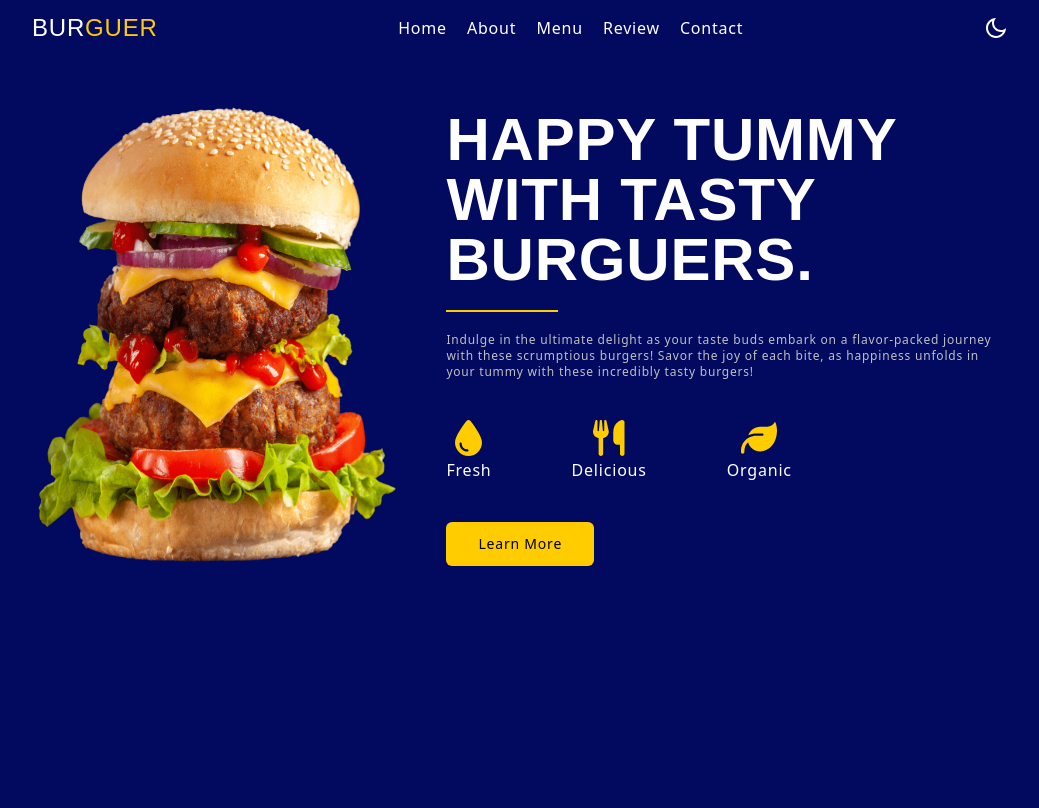
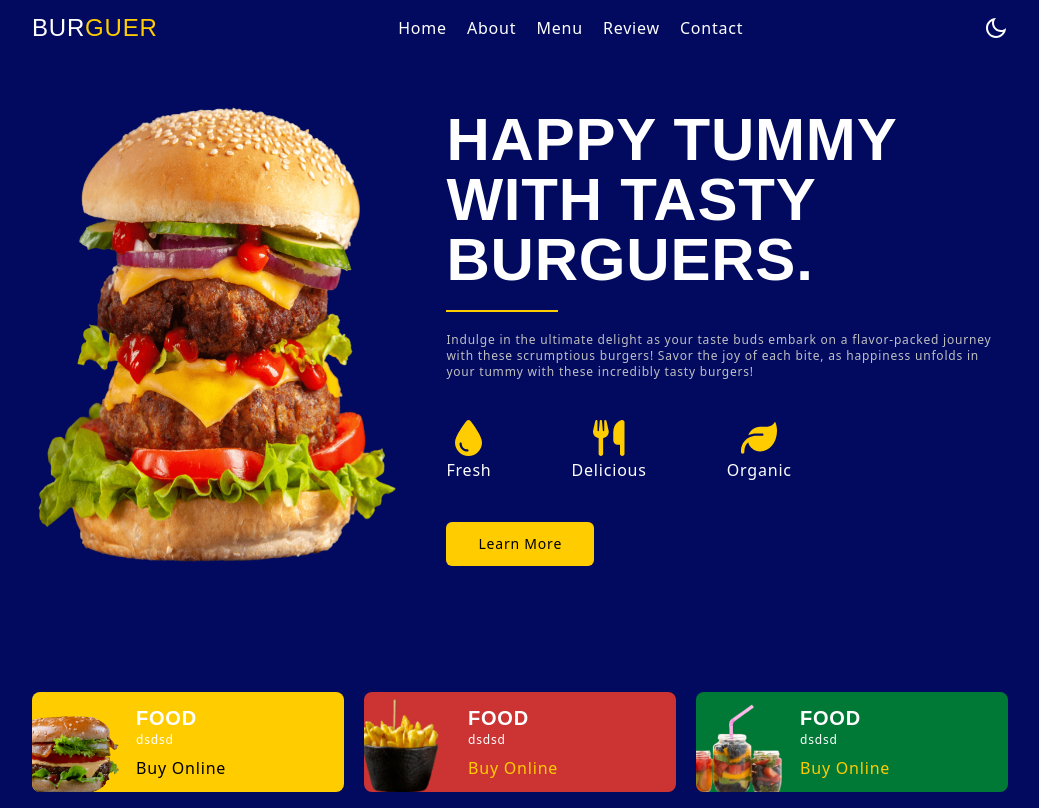
Before and after one commit to renatumb/burguer-react-tailwind, a React (Vite) app: page / in a window 1280 px wide. Shown: the whole page, without its empty margins (120-1159 px from the left). Built offline with nearby package versions, Linux system fonts and the light colour scheme.

Commit message:
Category section ( Home )

```diff
--- a/src/components/Main.tsx
+++ b/src/components/Main.tsx
@@ -1,9 +1,11 @@
 import Home from "./sections/Home.tsx";
+import Category from "./sections/Category.tsx";
 
 export default function Main() {
     return (
         <main>
             <Home/>
+            <Category />
         </main>
     )
 }
--- /dev/null
+++ b/src/components/sections/Category.tsx
@@ -0,0 +1,52 @@
+import burger1 from "./../../assets/img/burger-1.png"
+import snack1 from "./../../assets/img/snack-1.png"
+import beverage1 from "./../../assets/img/beverage-2.png"
+
+export default function Category() {
+    return (
+        <section id="category">
+            <div className="container flex flex-col gap-5  md:flex-row">
+                {/** **/}
+                <div className="bg-secondaryColor flex py-3 rounded-lg overflow-hidden md:flex-1">
+                    <div className="basis-1/3 relative">
+                        <img src={burger1} alt="category image" className="absolute w-28 -bottom-4 -left-4"/>
+                    </div>
+                    <div>
+                        <div className="mb-2">
+                            <h4 className="card__title">Food</h4>
+                            <p className="text-xs">dsdsd</p>
+                        </div>
+                        <a className="text-blackColor cursor-pointer" href="">Buy Online</a>
+                    </div>
+                </div>
+                {/** **/}
+                <div className="bg-redColor flex py-3 rounded-lg overflow-hidden md:flex-1">
+                    <div className="basis-1/3 relative">
+                        <img src={snack1} alt="category image" className="absolute w-28 -bottom-4 -left-4"/>
+                    </div>
+                    <div>
+                        <div className="mb-2">
+                            <h4 className="card__title">Food</h4>
+                            <p className="text-xs">dsdsd</p>
+                        </div>
+                        <a className="text-secondaryColor cursor-pointer" href="">Buy Online</a>
+                    </div>
+                </div>
+                {/** **/}
+                <div className="bg-greenColor flex py-3 rounded-lg overflow-hidden md:flex-1">
+                    <div className="basis-1/3 relative">
+                        <img src={beverage1} alt="category image" className="absolute w-28 -bottom-4 -left-4"/>
+                    </div>
+                    <div>
+                        <div className="mb-2">
+                            <h4 className="card__title">Food</h4>
+                            <p className="text-xs">dsdsd</p>
+                        </div>
+                        <a className="text-secondaryColor cursor-pointer" href="">Buy Online</a>
+                    </div>
+                </div>
+                {/** **/}
+            </div>
+        </section>
+    )
+}
--- a/src/index.css
+++ b/src/index.css
@@ -11,19 +11,25 @@
         @apply pt-16 pb-4 md:pt-20
     }
 }
-@layer components{
+
+@layer components {
     .btn {
         @apply inline-block text-sm py-3 px-8 capitalize  text-center cursor-pointer rounded-md ease-linear duration-200
     }
 
-    .btn-primary{
+    .btn-primary {
         @apply text-blackColor bg-secondaryColor hover:opacity-75
     }
 }
 
 @layer utilities {
-    .home__title {
+    .home__title,
+    .card__title {
         @apply text-4xl font-oswald font-bold uppercase lg:text-6xl ;
+    }
+
+    .card__title {
+        @apply text-xl
     }
 
     .separator {
```
